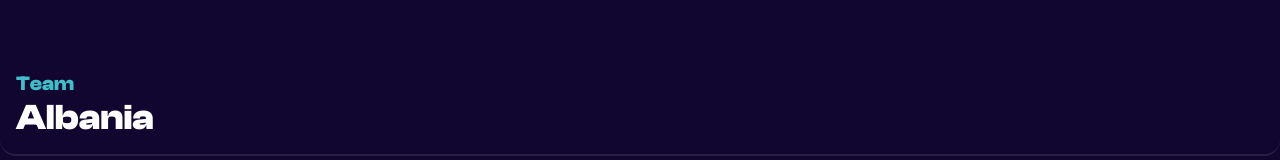
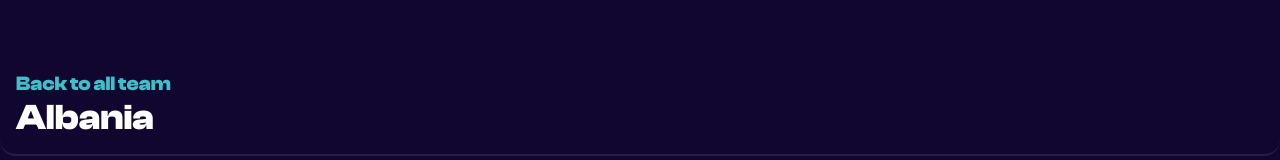
Before and after one commit to FrancescoCiccio/championship, a Nuxt app: page /teams/Albania in a window 1280 px wide. Shown: the part 164-324 px from the top of the page. Built offline with nearby package versions, Linux system fonts and the light colour scheme.

Commit message:
back to all team

```diff
--- a/pages/teams/[team].vue
+++ b/pages/teams/[team].vue
@@ -5,9 +5,11 @@
     <div v-if="team != undefined">
         <section class="h-[40vh] rounded-b-2xl border-b-2 border-solid border-white/10 text-white overflow-hidden mask flex items-end p-4 lg:">
             <div class="flex flex-col lg:container lg:mx-auto">
-                <h3>
-                    Team
-                </h3>
+                <NuxtLink to="/teams">
+                    <h3>
+                        Back to all team
+                    </h3>
+                </NuxtLink>
                 <h1>
                     {{  team.name }}
                 </h1>
```
